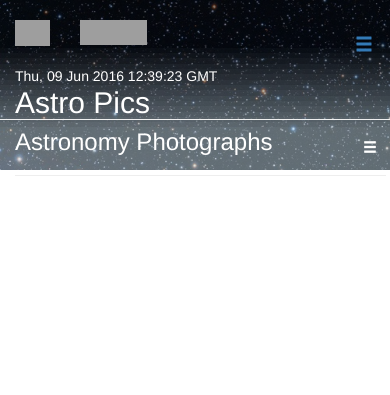
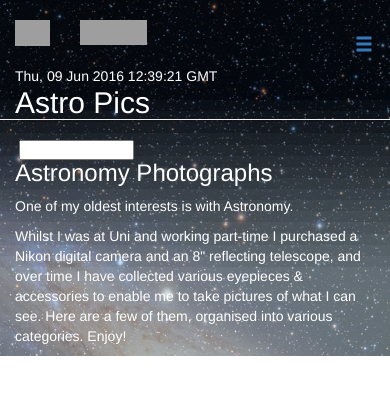
Before and after one commit to stevedvo/stevedvo.github.io, a PHP site: the page made by astropics.php in a window 390 px wide. Shown: the top 395 px of the page. Run offline with PHP 8.4, Linux system fonts and the light colour scheme; some libraries are stand-ins or nearby versions; grey boxes are pictures that could not be loaded.

Commit message:
[refs #49] Converted the Astropics page to use the jQuery Vertical Tabs

```diff
--- a/css/main.css
+++ b/css/main.css
@@ -201,6 +201,11 @@
 	width: 100%;
 }
 
+.astropic-container
+{
+	margin-top: 10px;
+}
+
 .screenshot, .thumb, .astropic
 {
 	width: 100%;
@@ -277,15 +282,15 @@
 	width: 135px !important;
 }
 
-@media only screen and (min-width: 768px)
+/*@media only screen and (min-width: 768px)
 {
 	#viewperiod-button
 	{
 		float: right;
 	}
 }
-
-#boincsections-button, #aboutsections-button
+*/
+#boincsections-button, #aboutsections-button, #astrosections-button
 {
 	float: left;
 	width: 240px !important;
--- a/includes/about_5_latest.html
+++ b/includes/about_5_latest.html
@@ -10,6 +10,7 @@
 	<p>> Had some difficulties in getting it to behave exactly as I wanted using jQuery. I could get a background and a text colour of an element to change on mouseover, but moving the cursor onto a child of that element caused the mouseout event to fire in error. Tried inserting all sorts of extra jQuery to handle the parent, grandparent, child, grandchild elements. So much code and tbh it didn't really help matters. Much simpler to use the CSS :hover class, although the effects are more limited: couldn't get the nice fade-out effect of the backgrounds this way. Ho-hum, it'll do!</p>
 	<p>> I'm happy now with the appearance of the "Interests" sub-section on both mobile and larger screens. Need to now implement the accordion effect on the tab version of the Blog sub-section in place of the non-functioning selectmenu.</p>
 	<p>> Blog sub-section has now been accordion-ised! This has now sorted out all of the remaining issues that came from implementing the Vertical Tabs for the homepage, and it's all working and looking nice - phew! I'll upload these changes to the main site... THEN I still have another couple of pages to convert to the Vertical Tab structure [Astropics & Sepsis]. These are a little simpler than the homepage - no sub-sections to worry about - so hopefully won't take too long.</p>
+	<p>> Astropics Vertical Tabs.... Done!</p>
 </article>
 <hr/>
 <article id="20160608">
--- a/includes/astropics.html
+++ b/includes/astropics.html
@@ -1,33 +1,85 @@
-<div id="sidebar-wrapper" class="col-lg-2 col-md-2 col-sm-2">
-	<ul class="list-unstyled">
-		<li class="navitem left btn hidden-lg hidden-md hidden-sm col-xs-1 col-xs-offset-11">
-			<span id="burger_2y" class="glyphicon glyphicon-menu-hamburger" aria-label="Sections"></span>
-			<ul id="filling_2y">
-				<li class="navitem left btn col-xs-12 li_1">Sun</li>
-				<li class="navitem left btn col-xs-12 li_2 lrg">Moon</li>
-				<li class="navitem left btn col-xs-12 li_3">Planets</li>
-				<li class="navitem left btn col-xs-12 li_4">Constellations</li>
-				<li class="navitem left btn col-xs-12 li_5">Special Events</li>
-				<li class="navitem left btn col-xs-12 li_6">Other</li>
-			</ul>
-		</li>
-		<li class="navitem left btn col-lg-12 col-md-12 col-sm-12 hidden-xs li_1">Sun</li>
-		<li class="navitem left btn col-lg-12 col-md-12 col-sm-12 hidden-xs li_2 lrg">Moon</li>
-		<li class="navitem left btn col-lg-12 col-md-12 col-sm-12 hidden-xs li_3">Planets</li>
-		<li class="navitem left btn col-lg-12 col-md-12 col-sm-12 hidden-xs li_4">Constellations</li>
-		<li class="navitem left btn col-lg-12 col-md-12 col-sm-12 hidden-xs li_5">Special Events</li>
-		<li class="navitem left btn col-lg-12 col-md-12 col-sm-12 hidden-xs li_6">Other</li>
+<nav class="hidden-lg hidden-md hidden-sm col-xs-12">
+	<form action="#" id="astroform">
+		 <fieldset>
+		 	<label for="astrosections"></label>
+		 	<select name="astrosections" id="astrosections">
+		 		<option value="Intro_menu" selected>Intro</a></li>
+		 		<option value="Sun_menu">Sun</a></li>
+		 		<option value="Moon_menu">Moon</a></li>
+		 		<option value="Planets_menu">Planets</a></li>
+		 		<option value="Constellations_menu">Constellations</a></li>
+		 		<option value="Events_menu">Special Events</a></li>
+		 		<option value="Other_menu">Other</a></li>
+		 	</select>
+		 </fieldset>
+	 </form>
+</nav>
+
+<section id="Intro_menu" class="astrosection hidden-lg hidden-md hidden-sm col-xs-12">
+	<?php include('astropics_0.html'); ?>
+</section>
+
+<section id="Sun_menu" class="astrosection hidden-lg hidden-md hidden-sm col-xs-12" style="display: none">
+	<?php include('astropics_1.html'); ?>
+</section>
+
+<section id="Moon_menu" class="astrosection hidden-lg hidden-md hidden-sm col-xs-12" style="display: none">
+	<?php include('astropics_2.html'); ?>
+</section>
+
+<section id="Planets_menu" class="astrosection hidden-lg hidden-md hidden-sm col-xs-12" style="display: none">
+	<?php include('astropics_3.html'); ?>
+</section>
+
+<section id="Constellations_menu" class="astrosection hidden-lg hidden-md hidden-sm col-xs-12" style="display: none">
+	<?php include('astropics_4.html'); ?>
+</section>
+
+<section id="Events_menu" class="astrosection hidden-lg hidden-md hidden-sm col-xs-12" style="display: none">
+	<?php include('astropics_5.html'); ?>
+</section>
+
+<section id="Other_menu" class="astrosection hidden-lg hidden-md hidden-sm col-xs-12" style="display: none">
+	<?php include('astropics_6.html'); ?>
+</section>
+
+<section class="vert_tabs col-lg-12 col-md-12 col-sm-12 hidden-xs">
+	<ul>
+ 		<li><a href="#Intro_tab">Intro</a></li>
+ 		<li><a href="#Sun_tab">Sun</a></li>
+ 		<li><a href="#Moon_tab">Moon</a></li>
+ 		<li><a href="#Planets_tab">Planets</a></li>
+ 		<li><a href="#Constellations_tab">Constellations</a></li>
+ 		<li><a href="#Events_tab">Special Events</a></li>
+ 		<li><a href="#Other_tab">Other</a></li>
 	</ul>
-</div>
 
-<div id="page-content-wrapper" class="col-lg-10 col-md-10 col-sm-9 col-xs-11">
-	<?php
-		include ("includes/astropics_0.html");
-		include ("includes/astropics_1.html");
-		include ("includes/astropics_2.html");
-		include ("includes/astropics_3.html");
-		include ("includes/astropics_4.html");
-		include ("includes/astropics_5.html");
-		include ("includes/astropics_6.html");
-	?>
-</div>
+	<section id="Intro_tab">
+		<?php include('astropics_0.html'); ?>
+	</section>
+
+	<section id="Sun_tab">
+		<?php include('astropics_1.html'); ?>
+	</section>
+
+	<section id="Moon_tab">
+		<?php include('astropics_2.html'); ?>
+	</section>
+
+	<section id="Planets_tab">
+		<?php include('astropics_3.html'); ?>
+	</section>
+
+	<section id="Constellations_tab">
+		<?php include('astropics_4.html'); ?>
+	</section>
+
+	<section id="Events_tab">
+		<?php include('astropics_5.html'); ?>
+	</section>
+
+	<section id="Other_tab">
+		<?php include('astropics_6.html'); ?>
+	</section>
+
+</section>
--- a/includes/astropics_0.html
+++ b/includes/astropics_0.html
@@ -1,9 +1,8 @@
-<section id="precis" class="sections default">
-	<article class="temphdr"></article>
-	<h3 class="head3">Astronomy Photographs</h3>
-	<hr/>
-	<article>
-		<p>One of my oldest interests is with Astronomy.</p>
-		<p>Whilst I was at Uni and working part-time I purchased a Nikon digital camera and an 8" reflecting telescope, and over time I have collected various eyepieces & accessories to enable me to take pictures of what I can see. Here are a few of them, organised into various categories. Enjoy!</p>
-	</article>
-</section>
+<article>
+	<header>
+		<h3 style="margin-top: 0px;">Astronomy Photographs</h3>
+	</header>
+	<hr class="hidden-xs"/>
+	<p>One of my oldest interests is with Astronomy.</p>
+	<p>Whilst I was at Uni and working part-time I purchased a Nikon digital camera and an 8" reflecting telescope, and over time I have collected various eyepieces & accessories to enable me to take pictures of what I can see. Here are a few of them, organised into various categories. Enjoy!</p>
+</article>
--- a/includes/astropics_1.html
+++ b/includes/astropics_1.html
@@ -1,9 +1,10 @@
-<section id="section_1" class="sections">
-	<article class="temphdr"></article>
-	<h3 class="head3">Sun</h3>
-	<hr/>
+<article>
+	<header class="hidden-xs">
+		<h3 style="margin-top: 0px;">Sun</h3>
+	</header>
+	<hr class="hidden-xs"/>
 	<article class="astropic-container col-lg-3 col-md-4 col-sm-6">
 		<p>The Sun - 01 May 2011</p>
 		<img class="thumb" src="images/1_thb.jpg" alt="1"/>
 	</article>
-</section>
+</article>
--- a/includes/astropics_2.html
+++ b/includes/astropics_2.html
@@ -1,7 +1,8 @@
-<section id="section_2" class="sections largest">
-	<article class="temphdr"></article>
-	<h3 class="head3">Moon</h3>
-	<hr/>
+<article>
+	<header class="hidden-xs">
+		<h3 style="margin-top: 0px;">Moon</h3>
+	</header>
+	<hr class="hidden-xs"/>
 	<article class="astropic-container col-lg-3 col-md-4 col-sm-6">
 		<p>Luna - 06 Jun 2011</p>
 		<img class="thumb" src="images/3_thb.jpg" alt="3"/>
@@ -58,4 +59,4 @@
 		<p>Luna - 23 Jun 2013 - "SuperMoon"</p>
 		<img class="thumb" src="images/26_thb.jpg" alt="26"/>
 	</article>
-</section>
+</article>
--- a/includes/astropics_3.html
+++ b/includes/astropics_3.html
@@ -1,8 +1,9 @@
-<section id="section_3" class="sections">
-	<article class="temphdr"></article>
-	<h3 class="head3">Planets</h3>
-	<hr/>
-	<article class="astropic-container col-lg-3 col-md-4 col-sm-6">
+<article>
+	<header class="hidden-xs">
+		<h3 style="margin-top: 0px;">Planets</h3>
+	</header>
+	<hr class="hidden-xs"/>
+	<article  class="astropic-container col-lg-3 col-md-4 col-sm-6">
 		<p>Mars - 30 Aug 2003</p>
 		<img class="astropic" src="images/2_crop.jpg" alt="2"/>
 	</article>
@@ -30,4 +31,4 @@
 		<p>Venus - 29 Dec 2013</p>
 		<img class="astropic" src="images/33_crop.jpg" alt="33"/>
 	</article>
-</section>
+</article>
--- a/includes/astropics_4.html
+++ b/includes/astropics_4.html
@@ -1,7 +1,8 @@
-<section id="section_4" class="sections">
-	<article class="temphdr"></article>
-	<h3 class="head3">Constellations</h3>
-	<hr/>
+<article>
+	<header class="hidden-xs">
+		<h3 style="margin-top: 0px;">Constellations</h3>
+	</header>
+	<hr class="hidden-xs"/>
 	<article class="astropic-container col-lg-3 col-md-4 col-sm-6">
 		<p>Taurus - featuring the Hyades, Pleides, and Jupiter</p>
 		<img class="thumb" src="images/22_thb.jpg" alt="22"/>
@@ -25,4 +26,4 @@
 		<p>Perseus</p>
 		<img class="thumb" src="images/25_thb.jpg" alt="25"/>
 	</article>
-</section>
+</article>
--- a/includes/astropics_5.html
+++ b/includes/astropics_5.html
@@ -1,7 +1,8 @@
-<section id="section_5" class="sections">
-	<article class="temphdr"></article>
-	<h3 class="head3">Special Events</h3>
-	<hr/>
+<article>
+	<header class="hidden-xs">
+		<h3 style="margin-top: 0px;">Special Events</h3>
+	</header>
+	<hr class="hidden-xs"/>
 	<article class="astropic-container col-lg-3 col-md-4 col-sm-6">
 		<p>Solar Eclipse - 20 Mar 2015</p>
 		<img class="thumb" src="images/34_thb.jpg" alt="34"/>
@@ -18,4 +19,4 @@
 		<p>Venus & Jupiter at Conjunction - 30 Jun 2015</p>
 		<img class="thumb" src="images/37_thb.jpg" alt="37"/>
 	</article>
-</section>
+</article>
--- a/includes/astropics_6.html
+++ b/includes/astropics_6.html
@@ -1,7 +1,8 @@
-<section id="section_6" class="sections">
-	<article class="temphdr"></article>
-	<h3 class="head3">Others</h3>
-	<hr/>
+<article>
+	<header class="hidden-xs">
+		<h3 style="margin-top: 0px;">Others</h3>
+	</header>
+	<hr class="hidden-xs"/>
 	<article class="astropic-container col-lg-3 col-md-4 col-sm-6">
 		<p>International Space Station trail - 22 Oct 2011</p>
 		<img class="thumb" src="images/5_thb.jpg" alt="5"/>
@@ -34,4 +35,4 @@
 		<p>Sunset - 01 Dec 2013</p>
 		<img class="thumb" src="images/32_thb.jpg" alt="32"/>
 	</article>
-</section>
+</article>
--- a/includes/boinc.html
+++ b/includes/boinc.html
@@ -16,8 +16,6 @@
 		 </fieldset>
 	 </form>
 </nav>
-
-<!-- <hr class="hidden-lg hidden-md hidden-sm col-xs-12" style="padding: 0px;"/> -->
 
 <section id="About_menu" class="boincsection hidden-lg hidden-md hidden-sm col-xs-12">
 	<?php include('boinc_about.html'); ?>
--- a/javascript/main.js
+++ b/javascript/main.js
@@ -190,6 +190,15 @@ function init ()
 		}
 	});
 
+	$("#astrosections").selectmenu(
+	{
+		change: function(event, data)
+		{
+			$(".astrosection").css('display', 'none');
+			$("#"+$("#astrosections option:selected").val()).css('display', 'block');
+		}
+	});
+
 	$("#boincsections").selectmenu(
 	{
 		change: function(event, data)
@@ -201,7 +210,7 @@ function init ()
 
     $(".vert_tabs").tabs(
     {
-    	heightStyle: "auto"
+    	heightStyle: "fill"
     });
 	$(".vert_tabs").tabs().addClass("ui-tabs-vertical ui-helper-clearfix");
     $(".vert_tabs li").removeClass("ui-corner-top").addClass("ui-corner-left");
```
